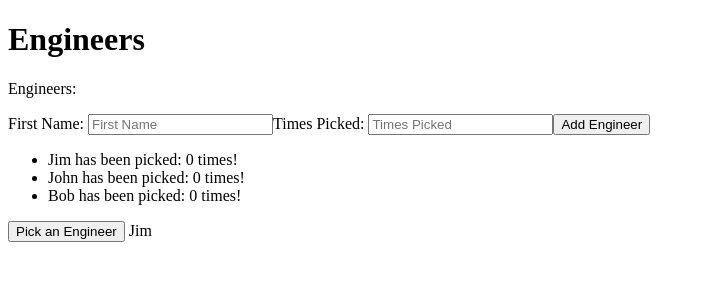
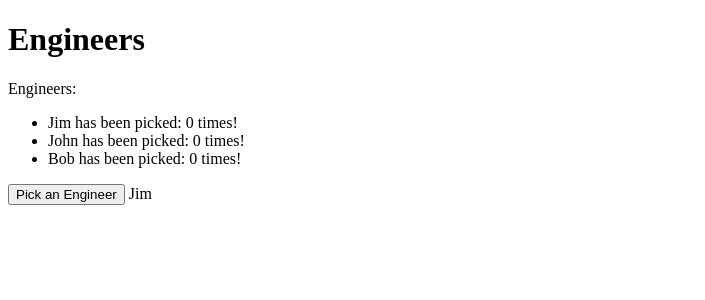
Before and after one commit to jcmeyer10/engineer, an Angular app: page / in a window 1280 px wide. Shown: the top 300 px of the page, without its empty margins (0-705 px from the left). Built offline with nearby package versions, Linux system fonts and the light colour scheme.

Commit message:
Revert "start of adding reactive form"
This reverts commit 508bb0432af6534e3cc23a298af6cf912cc89940.

```diff
--- a/src/app/app.component.html
+++ b/src/app/app.component.html
@@ -1,27 +1,5 @@
     <h1>{{title}}</h1>
     <p>Engineers:</p>
-
-    <form addeng>
-      <div>
-      <label>
-        <span>First Name: </span>
-        <input
-          type="text"
-          name="name"
-          placeholder="First Name">
-      </label>
-      <label>
-        <span>Times Picked: </span>
-        <input
-          type="number"
-          name="timesPicked"
-          placeholder="Times Picked">
-      </label>
-      <span>
-       <button type="submit">Add Engineer</button>
-      </span>
-    </div>
-    </form>
 
     <ul>
       <li *ngFor="let engineer of engineers">
```
